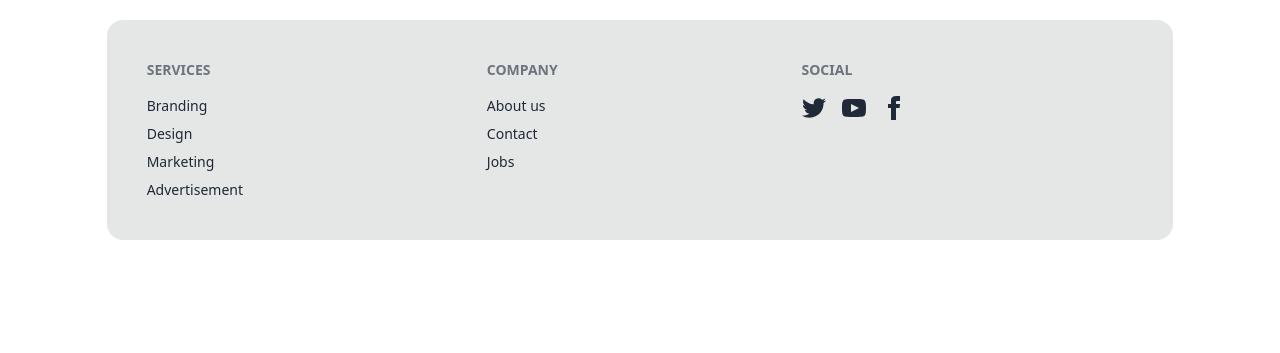
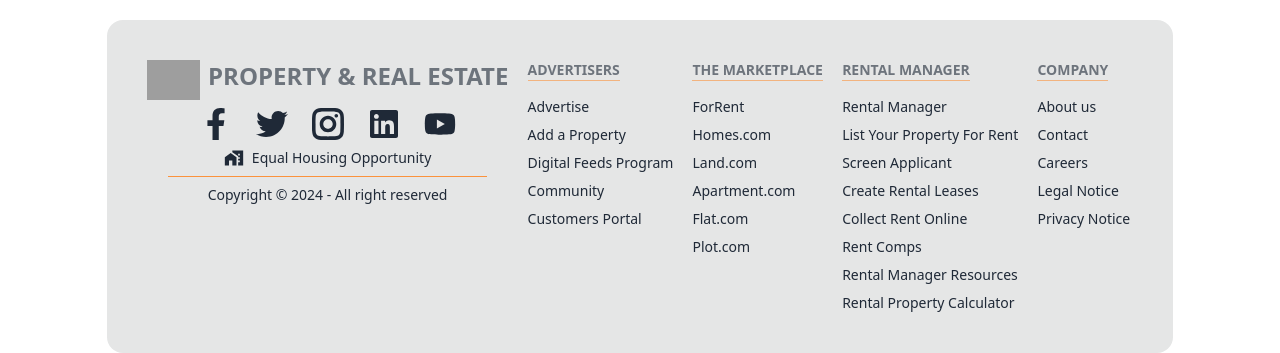
Before and after one commit to salman-ibne-shofi/final-exam-09, a React (Vite) app: page / in a window 1280 px wide. Shown: the part 462-815 px from the top of the page. Built offline with nearby package versions, Linux system fonts and the light colour scheme; no server answers; grey boxes are pictures that could not be loaded.

Commit message:
footer section modification done

```diff
--- a/package.json
+++ b/package.json
@@ -17,6 +17,7 @@
     "react-dom": "^18.3.1",
     "react-fast-marquee": "^1.6.5",
     "react-helmet-async": "^2.0.5",
+    "react-icons": "^5.3.0",
     "react-router-dom": "^6.26.2",
     "react-toastify": "^10.0.5",
     "sort-by": "^1.2.0"
--- a/src/components/Footer/Footer.jsx
+++ b/src/components/Footer/Footer.jsx
@@ -1,57 +1,94 @@
+import { FaFacebookF } from "react-icons/fa";
+import { FaTwitter } from "react-icons/fa";
+import { GrInstagram } from "react-icons/gr";
+import { FaLinkedin } from "react-icons/fa";
+import { FaYoutube } from "react-icons/fa";
+import { MdHomeWork } from "react-icons/md";
+
 const Footer = () => {
 	return (
 		<footer className="footer bg-base-300 p-10 rounded-2xl">
-			<nav>
-				<h6 className="footer-title">Services</h6>
-				<a className="link link-hover">Branding</a>
-				<a className="link link-hover">Design</a>
-				<a className="link link-hover">Marketing</a>
-				<a className="link link-hover">Advertisement</a>
-			</nav>
-			<nav>
-				<h6 className="footer-title">Company</h6>
+			<div>
+				<div className="flex">
+					<img
+						className="h-10 mr-2"
+						src="https://i.postimg.cc/nVW9kMv9/9f701e379dace43168d606836a42b36e-removebg-preview.png"
+						alt=""
+					/>
+					<h6 className="footer-title text-2xl">
+						Property & Real Estate
+					</h6>
+				</div>
+
+				<div className="grid grid-flow-col gap-6 mx-auto">
+					<a>
+						<FaFacebookF className="w-8 h-8" />
+					</a>
+					<a>
+						<FaTwitter className="w-8 h-8" />
+					</a>
+					<a>
+						<GrInstagram className="w-8 h-8" />
+					</a>
+					<a>
+						<FaLinkedin className="w-8 h-8" />
+					</a>
+					<a>
+						<FaYoutube className="w-8 h-8" />
+					</a>
+				</div>
+				<div className="flex mx-auto gap-2">
+					<MdHomeWork className="w-5 h-5" />
+					<p>Equal Housing Opportunity</p>
+				</div>
+				<div className="border-orange-400 border-t px-10 py-2 mx-auto">
+					Copyright © 2024 - All right reserved
+				</div>
+			</div>
+			<div>
+				<h6 className="footer-title border-orange-400 border-b">
+					Advertisers
+				</h6>
+				<a className="link link-hover">Advertise</a>
+				<a className="link link-hover">Add a Property</a>
+				<a className="link link-hover">Digital Feeds Program</a>
+				<a className="link link-hover">Community</a>
+				<a className="link link-hover">Customers Portal</a>
+			</div>
+			<div>
+				<h6 className="footer-title border-orange-400 border-b">
+					The Marketplace
+				</h6>
+				<a className="link link-hover">ForRent</a>
+				<a className="link link-hover">Homes.com</a>
+				<a className="link link-hover">Land.com</a>
+				<a className="link link-hover">Apartment.com</a>
+				<a className="link link-hover">Flat.com</a>
+				<a className="link link-hover">Plot.com</a>
+			</div>
+			<div>
+				<h6 className="footer-title border-orange-400 border-b">
+					Rental Manager
+				</h6>
+				<a className="link link-hover">Rental Manager</a>
+				<a className="link link-hover">List Your Property For Rent</a>
+				<a className="link link-hover">Screen Applicant</a>
+				<a className="link link-hover">Create Rental Leases</a>
+				<a className="link link-hover">Collect Rent Online</a>
+				<a className="link link-hover">Rent Comps</a>
+				<a className="link link-hover">Rental Manager Resources</a>
+				<a className="link link-hover">Rental Property Calculator</a>
+			</div>
+			<div>
+				<h6 className="footer-title border-orange-400 border-b">
+					Company
+				</h6>
 				<a className="link link-hover">About us</a>
 				<a className="link link-hover">Contact</a>
-				<a className="link link-hover">Jobs</a>
-			</nav>
-			<nav>
-				<h6 className="footer-title">Social</h6>
-				<div className="grid grid-flow-col gap-4">
-					<a>
-						<svg
-							xmlns="http://www.w3.org/2000/svg"
-							width="24"
-							height="24"
-							viewBox="0 0 24 24"
-							className="fill-current"
-						>
-							<path d="M24 4.557c-.883.392-1.832.656-2.828.775 1.017-.609 1.798-1.574 2.165-2.724-.951.564-2.005.974-3.127 1.195-.897-.957-2.178-1.555-3.594-1.555-3.179 0-5.515 2.966-4.797 6.045-4.091-.205-7.719-2.165-10.148-5.144-1.29 2.213-.669 5.108 1.523 6.574-.806-.026-1.566-.247-2.229-.616-.054 2.281 1.581 4.415 3.949 4.89-.693.188-1.452.232-2.224.084.626 1.956 2.444 3.379 4.6 3.419-2.07 1.623-4.678 2.348-7.29 2.04 2.179 1.397 4.768 2.212 7.548 2.212 9.142 0 14.307-7.721 13.995-14.646.962-.695 1.797-1.562 2.457-2.549z"></path>
-						</svg>
-					</a>
-					<a>
-						<svg
-							xmlns="http://www.w3.org/2000/svg"
-							width="24"
-							height="24"
-							viewBox="0 0 24 24"
-							className="fill-current"
-						>
-							<path d="M19.615 3.184c-3.604-.246-11.631-.245-15.23 0-3.897.266-4.356 2.62-4.385 8.816.029 6.185.484 8.549 4.385 8.816 3.6.245 11.626.246 15.23 0 3.897-.266 4.356-2.62 4.385-8.816-.029-6.185-.484-8.549-4.385-8.816zm-10.615 12.816v-8l8 3.993-8 4.007z"></path>
-						</svg>
-					</a>
-					<a>
-						<svg
-							xmlns="http://www.w3.org/2000/svg"
-							width="24"
-							height="24"
-							viewBox="0 0 24 24"
-							className="fill-current"
-						>
-							<path d="M9 8h-3v4h3v12h5v-12h3.642l.358-4h-4v-1.667c0-.955.192-1.333 1.115-1.333h2.885v-5h-3.808c-3.596 0-5.192 1.583-5.192 4.615v3.385z"></path>
-						</svg>
-					</a>
-				</div>
-			</nav>
+				<a className="link link-hover">Careers</a>
+				<a className="link link-hover">Legal Notice</a>
+				<a className="link link-hover">Privacy Notice</a>
+			</div>
 		</footer>
 	);
 };
```
Also changed, not shown: 1 other file (tests, documents, lock files or other folders).
